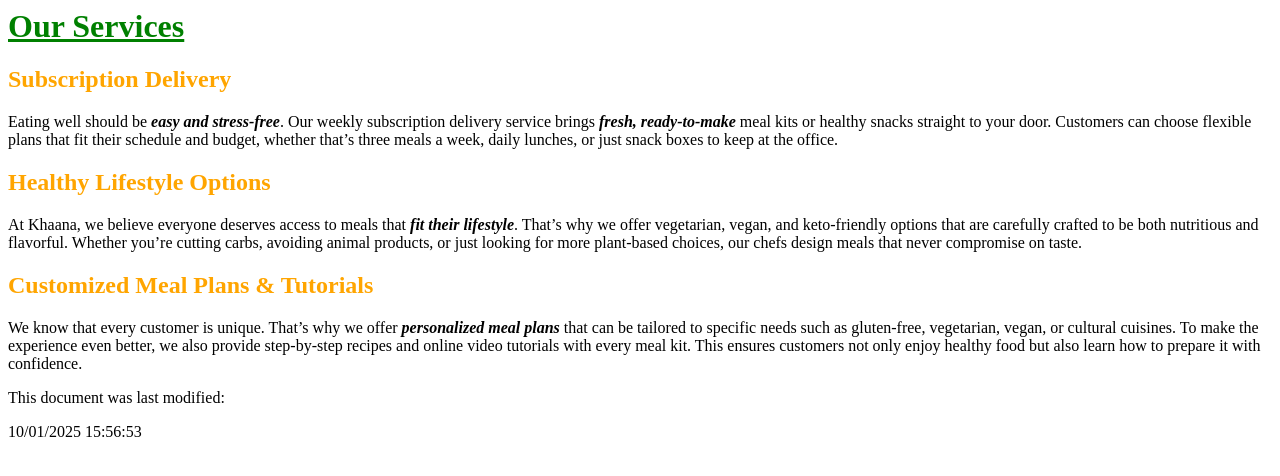
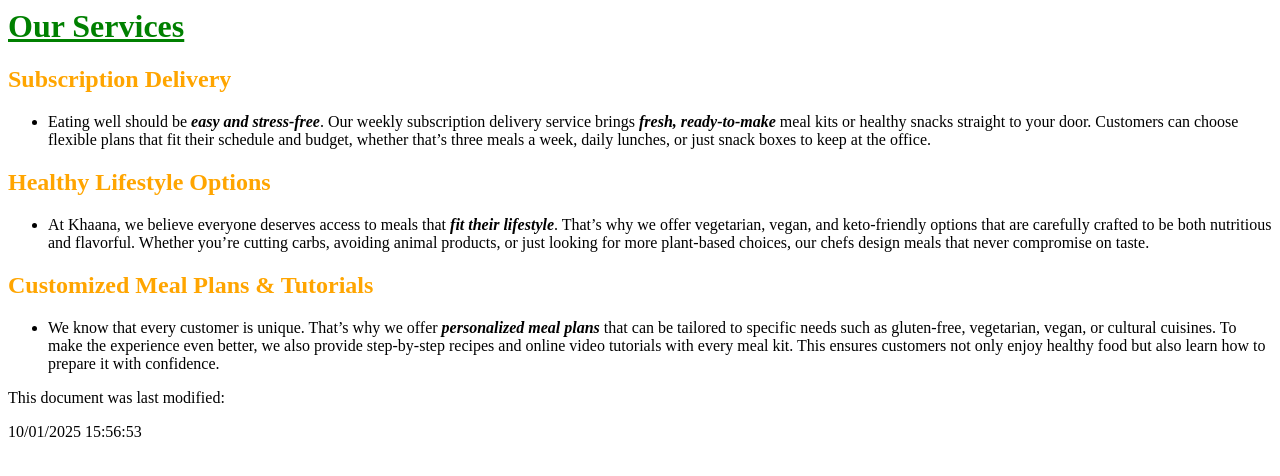
Before and after one commit to mariahross45/company-services, a plain HTML site: page index.html in a window 1280 px wide. Drawn offline with Linux system fonts and the light colour scheme.

Commit message:
Update index.html

```diff
--- a/index.html
+++ b/index.html
@@ -6,14 +6,22 @@
 
 <h1 style="color:green;"><u>Our Services</u></h1>
 
+
 <h2 style="color:orange;">Subscription Delivery</h2>
-<p>Eating well should be <b><i>easy and stress-free</i></b>. Our weekly subscription delivery service brings <b><i>fresh, ready-to-make</i></b> meal kits or healthy snacks straight to your door. Customers can choose flexible plans that fit their schedule and budget, whether that’s three meals a week, daily lunches, or just snack boxes to keep at the office.</p>
+<ul>
+<li><p>Eating well should be <b><i>easy and stress-free</i></b>. Our weekly subscription delivery service brings <b><i>fresh, ready-to-make</i></b> meal kits or healthy snacks straight to your door. Customers can choose flexible plans that fit their schedule and budget, whether that’s three meals a week, daily lunches, or just snack boxes to keep at the office.</p> </li>
+</ul>
 
 <h2 style="color:orange;">Healthy Lifestyle Options</h2>
-<p>At Khaana, we believe everyone deserves access to meals that <b><i>fit their lifestyle</i></b>. That’s why we offer vegetarian, vegan, and keto-friendly options that are carefully crafted to be both nutritious and flavorful. Whether you’re cutting carbs, avoiding animal products, or just looking for more plant-based choices, our chefs design meals that never compromise on taste.</p>
+<ul>
+<li><p>At Khaana, we believe everyone deserves access to meals that <b><i>fit their lifestyle</i></b>. That’s why we offer vegetarian, vegan, and keto-friendly options that are carefully crafted to be both nutritious and flavorful. Whether you’re cutting carbs, avoiding animal products, or just looking for more plant-based choices, our chefs design meals that never compromise on taste.</p></li>
+</ul>
 
 <h2 style="color:orange;">Customized Meal Plans & Tutorials</h2>
-<p>We know that every customer is unique. That’s why we offer <b><i>personalized meal plans</i></b> that can be tailored to specific needs such as gluten-free, vegetarian, vegan, or cultural cuisines. To make the experience even better, we also provide step-by-step recipes and online video tutorials with every meal kit. This ensures customers not only enjoy healthy food but also learn how to prepare it with confidence.</p>
+<ul>
+<li><p>We know that every customer is unique. That’s why we offer <b><i>personalized meal plans</i></b> that can be tailored to specific needs such as gluten-free, vegetarian, vegan, or cultural cuisines. To make the experience even better, we also provide step-by-step recipes and online video tutorials with every meal kit. This ensures customers not only enjoy healthy food but also learn how to prepare it with confidence.</p></li>
+</ul>
+
 
 <p>This document was last modified:</p>
 <p id="demo"></p>
```
